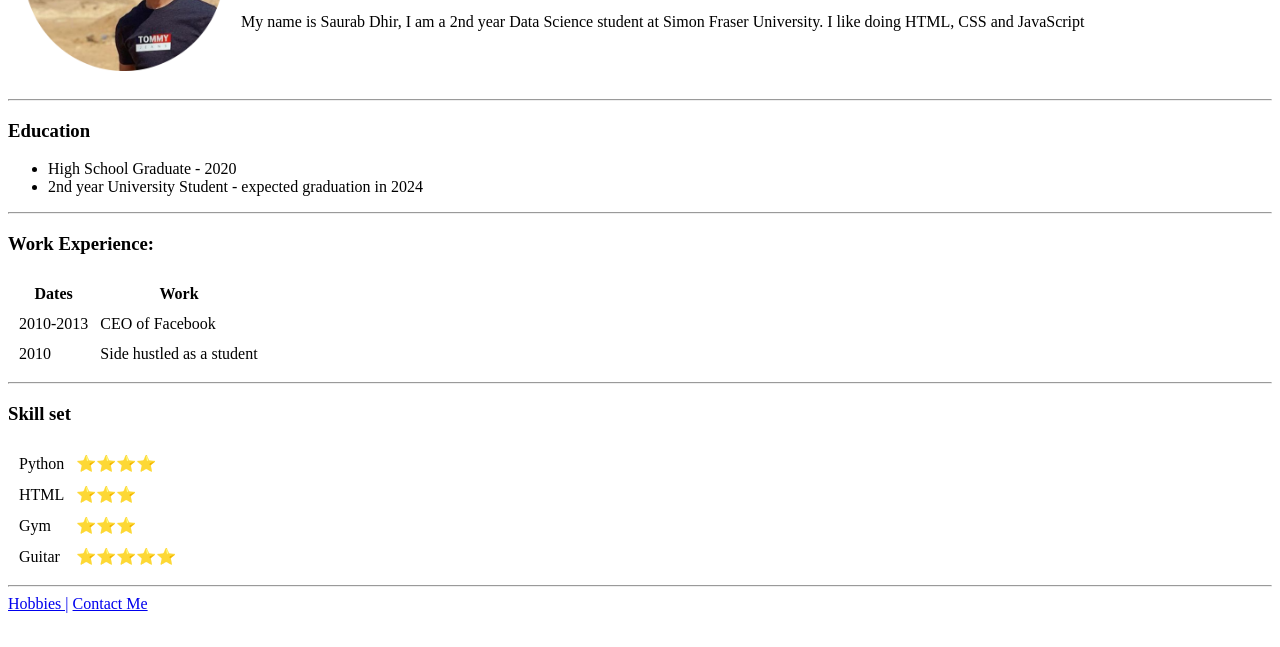
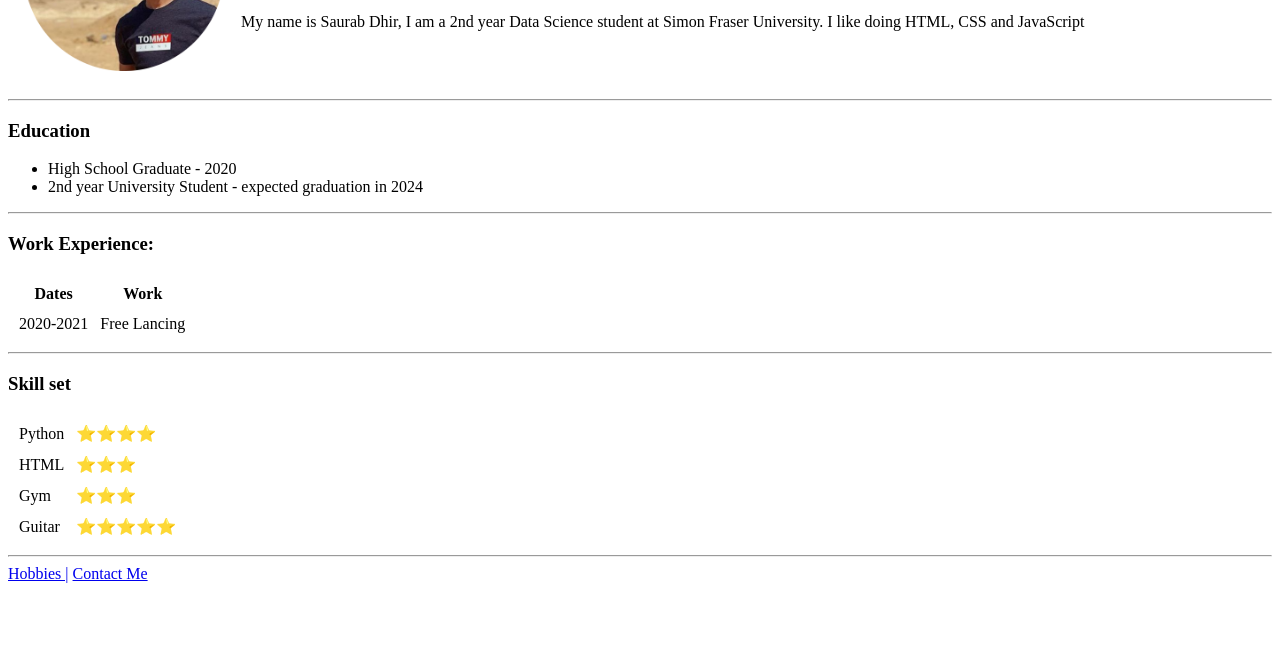
Before and after one commit to Saurab-Dhir/Personal-Website, a plain HTML site: page index.html in a window 1280 px wide. Shown: the part 153-800 px from the top of the page. Drawn offline with Linux system fonts and the light colour scheme.

Commit message:
Update to index.html
slight changes to index.html

```diff
--- a/index.html
+++ b/index.html
@@ -34,14 +34,8 @@
           <th>Work</th>
         </tr>
       </thead>
-      <tr>
-        <td>2010-2013</td>
-        <td>CEO of Facebook</td>
-      </tr>
-      <tr>
-        <td>2010</td>
-        <td>Side hustled as a student</td>
-      </tr>
+        <td>2020-2021</td>
+        <td>Free Lancing</td>
     </table>
 <hr>
   <h3>Skill set</h3>
```
